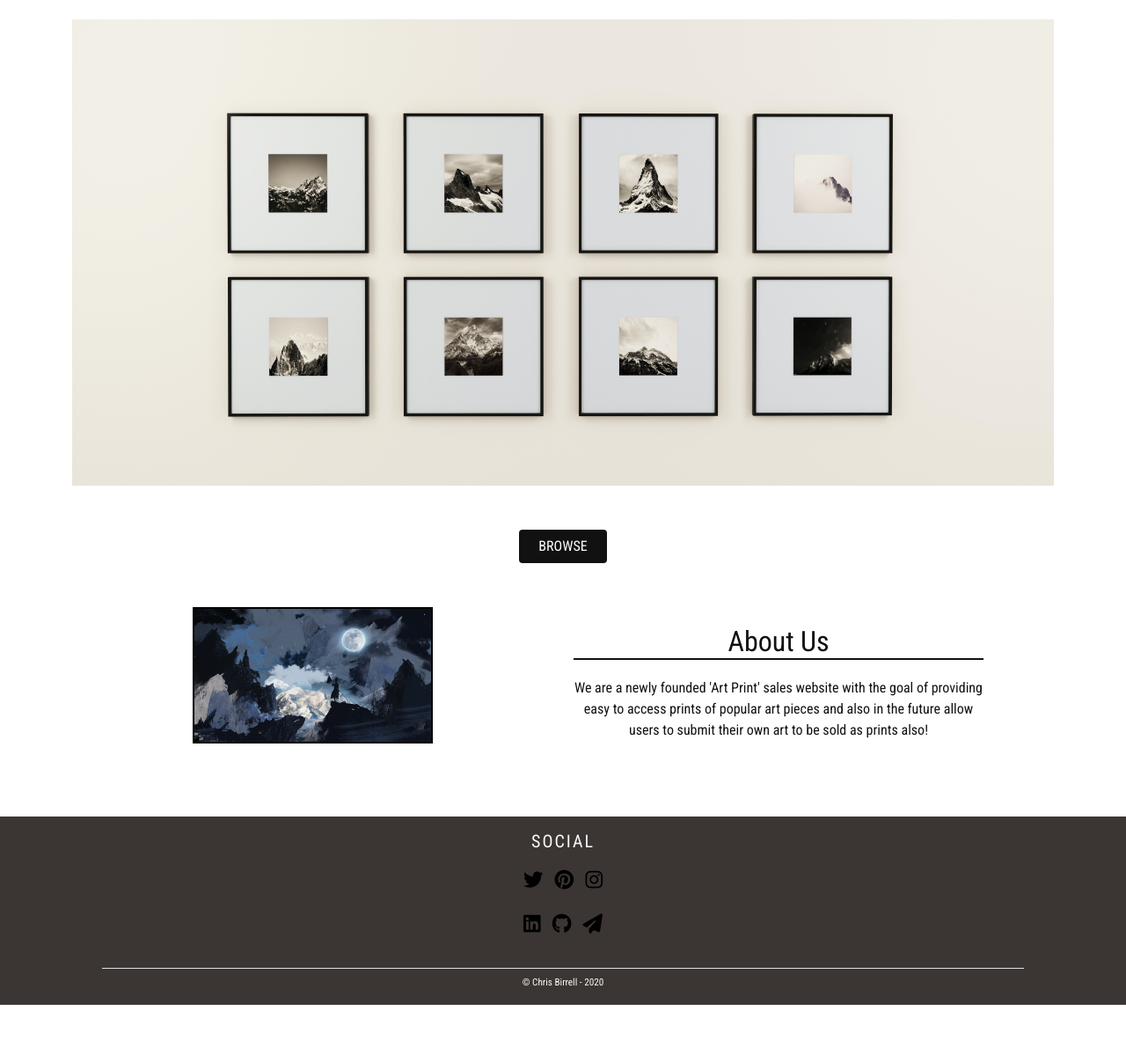
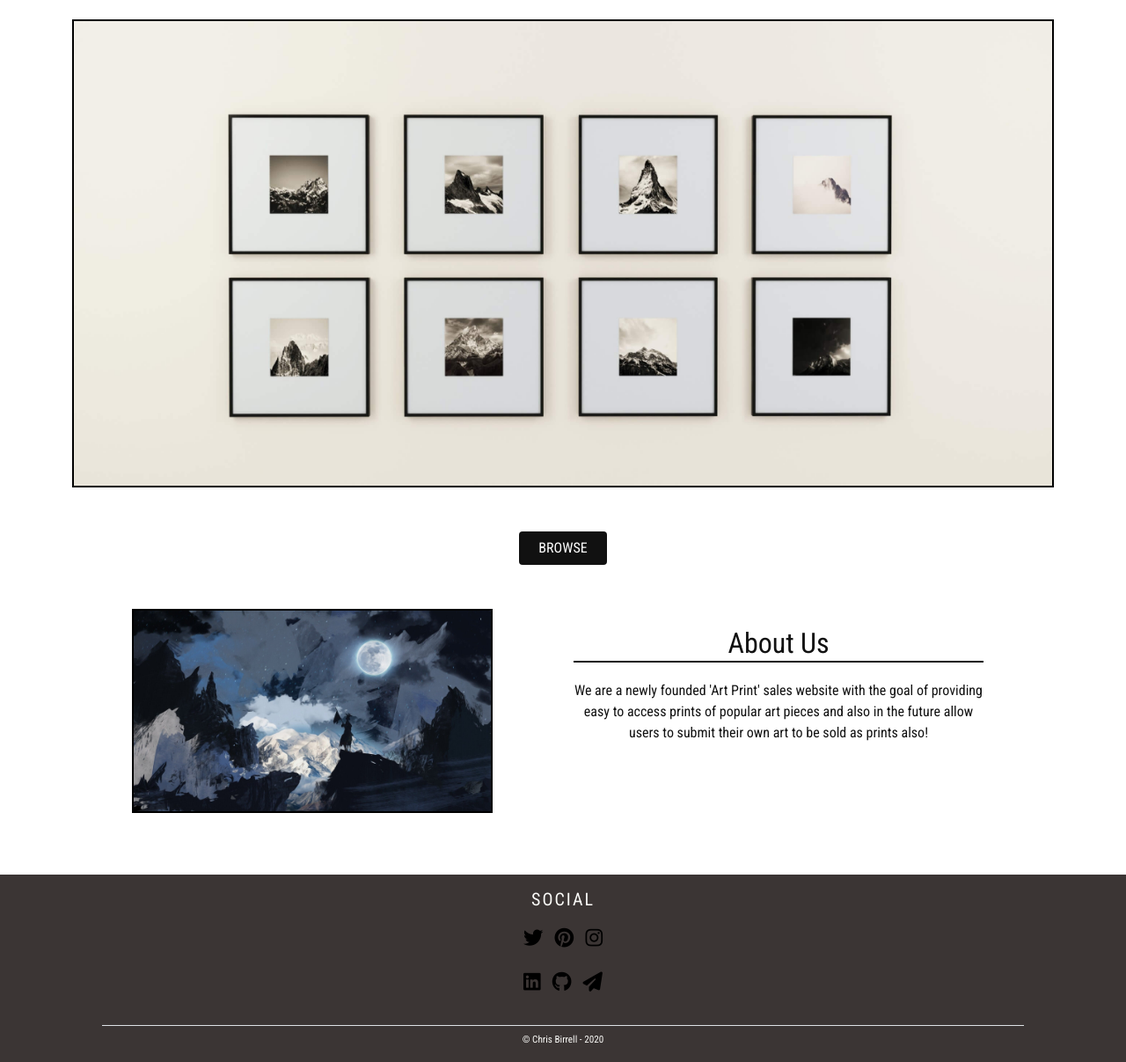
Before and after one commit to Birrellc/Project__artiZan-ms4, a Django app: page / in a window 1280 px wide. Shown: the part 148-1355 px from the top of the page at 88% size. Before the commit the page ends 1290 px from the top, so only its background shows below. Run offline with Django 3.2, Linux system fonts and the light colour scheme; some libraries are stand-ins or nearby versions.

Commit message:
Feat: added border to images on homepage

```diff
--- a/home/templates/home/index.html
+++ b/home/templates/home/index.html
@@ -3,8 +3,8 @@
   <div class="row">
     <div class="col-12">
       <img
-        class="img-fluid home-img"
-        src="{{ MEDIA_URL }}home-bg2.jpg"
+        class="img-fluid home-img img-border"
+        src="{{ MEDIA_URL }}home-img.jpg"
         alt="Home image"
       />
     </div>
@@ -16,7 +16,7 @@
       </div>
     </div>
     <div class="row">
-      <div class="col-6">
+      <div class="col-12 col-md-6">
         <div
           id="carouselExampleFade"
           class="carousel slide carousel-fade carousel-home"
@@ -26,21 +26,21 @@
             <div class="carousel-item active">
               <img
                 src="{{ MEDIA_URL }}last_knight.jpg"
-                class="d-block w-50 img-border"
+                class="d-block img-border"
                 alt="..."
               />
             </div>
             <div class="carousel-item">
               <img
                 src="{{ MEDIA_URL }}urban_awake.jpg"
-                class="d-block w-50 img-border"
+                class="d-block img-border"
                 alt="..."
               />
             </div>
             <div class="carousel-item">
               <img
                 src="{{ MEDIA_URL }}blue_nebula.jpg"
-                class="d-block w-50 img-border"
+                class="d-block img-border"
                 alt="..."
               />
             </div>
@@ -65,7 +65,7 @@
           </button>
         </div>
       </div>
-      <div class="col-6">
+      <div class="col-12 col-md-6">
         <div class="about-container">
           <h2 class="about-header text-center">About Us</h2>
           <p>
```
